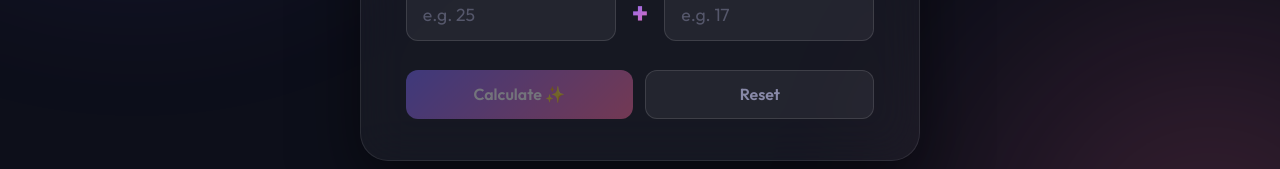
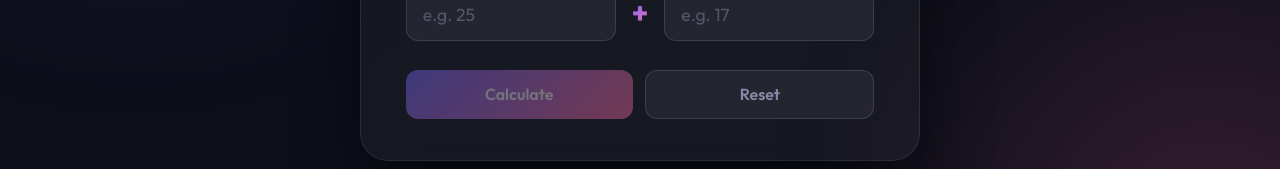
Before and after one commit to Vijayk0210/odcettesting, a React (Vite) app in the folder Odcet testing/addition-ui/: page / in a window 1280 px wide. Shown: the part 480-649 px from the top of the page. Built offline with nearby package versions, Linux system fonts and the light colour scheme.

Commit message:
changed emoji

```diff
--- a/Odcet testing/addition-ui/src/App.jsx
+++ b/Odcet testing/addition-ui/src/App.jsx
@@ -88,7 +88,7 @@ function App() {
             onClick={handleCalculate}
             disabled={numA === '' || numB === ''}
           >
-            Calculate ✨
+            Calculate
           </button>
           <button className="btn btn-ghost" onClick={handleReset}>
             Reset
```
